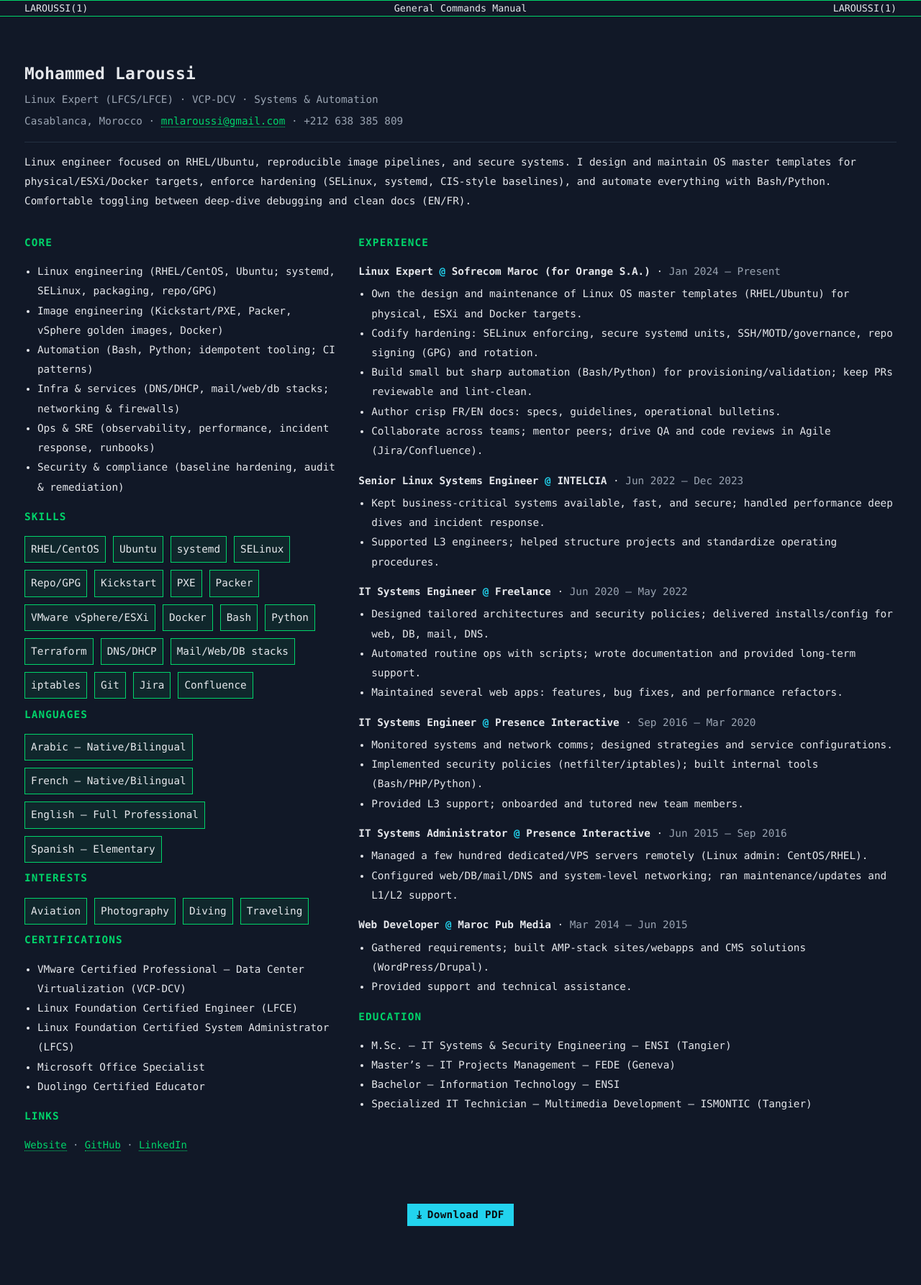
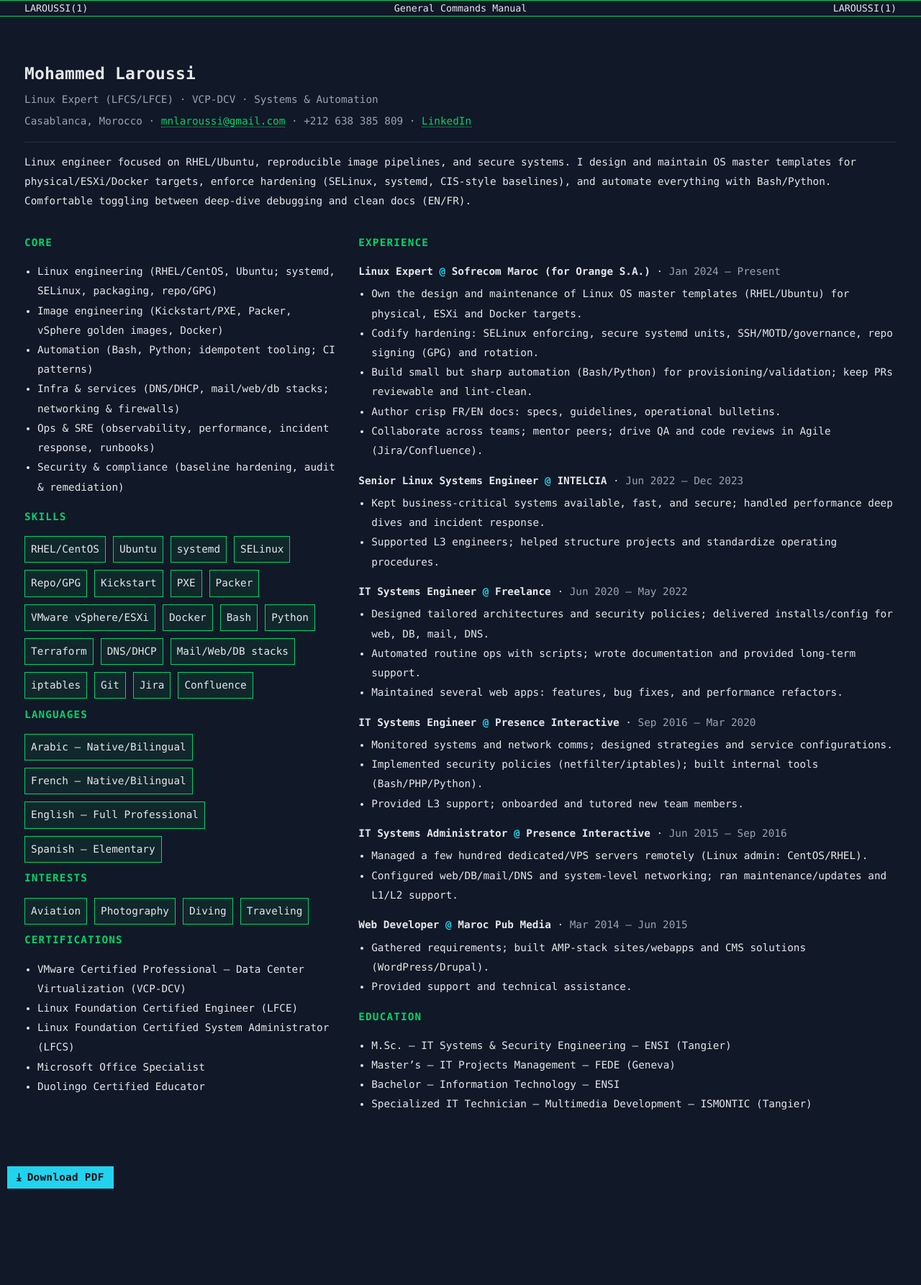
Before and after one commit to mlaroussi/resume, a Jekyll site: the page built from index.md, in a window 1280 px wide. Shown: the whole page at 72% size. Built offline with Jekyll 4.4.1, drawn with Linux system fonts in a browser that asks for light colours; after the commit the page ends 1654 px from its top, so only the background shows below that.

Commit message:
Refactor meta section for improved readability; remove unnecessary links section

```diff
--- a/assets/css/site.css
+++ b/assets/css/site.css
@@ -103,7 +103,7 @@ ul.tags li{padding:4px 8px;border:1px solid var(--accent);border-radius:0;backgr
 .print-btn:focus-visible{outline:2px solid #a7f3ce;outline-offset:2px}
 
 /* Footer */
-.no-print{display:block}
+.no-print{display:initial}
 footer{display:flex;justify-content:center;align-items:center;text-align:center;width:100%;padding:10px;margin-block-end:clamp(32px,8vh,140px)}
 
 /* Avoid ugly breaks */
--- a/index.md
+++ b/index.md
@@ -7,7 +7,11 @@ title: "Mohammed Laroussi — Resume"
   <div>
     <h1>{{ site.data.resume.name }}</h1>
     <div class="subtitle">{{ site.data.resume.title }}</div>
-    <div class="meta">{{ site.data.resume.location }} · <a href="mailto:{{ site.data.resume.email }}">{{ site.data.resume.email }}</a> · {{ site.data.resume.phone }}</div>
+    <div class="meta">
+  {{ site.data.resume.location }} · <a href="mailto:{{ site.data.resume.email }}">{{ site.data.resume.email }}</a> · {{ site.data.resume.phone }}
+  {% assign li = site.data.resume.links | where: "label", "LinkedIn" | first %}
+  <span class="no-print"> · <a href="{{ li.url }}">LinkedIn</a></span>
+</div>
   </div>
 </div>
 
@@ -53,10 +57,7 @@ title: "Mohammed Laroussi — Resume"
     </ul>
   </section>
 
-  <section class="no-print">
-    <h2>Links</h2>
-    <div class="small">{% for l in site.data.resume.links %}<a href="{{ l.url }}">{{ l.label }}</a>{% if forloop.last == false %} · {% endif %}{% endfor %}</div>
-  </section>
+
 
   </div>
   <div class="col">
```
